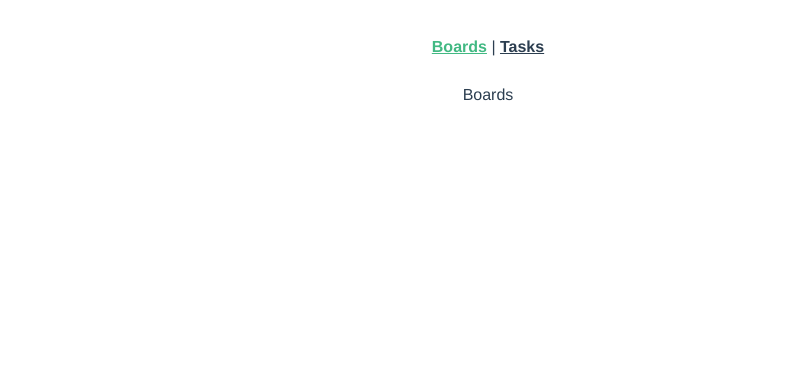
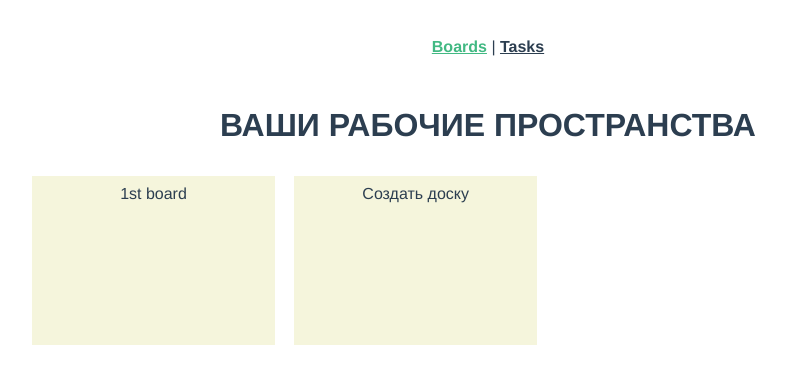
Before and after one commit to App-Ju/SputnikEducationalProject, a Vue app: page / in a window 1280 px wide. Shown: the top 384 px of the page, without its empty margins (152-938 px from the left). Built offline with nearby package versions, Linux system fonts and the light colour scheme.

Commit message:
store for board list

```diff
--- a/src/components/BoardsComponent.vue
+++ b/src/components/BoardsComponent.vue
@@ -1,11 +1,44 @@
 <template>
-  <div>Boards</div>
+  <main class="boards-wrapper">
+    <h1>ВАШИ РАБОЧИЕ ПРОСТРАНСТВА</h1>
+    <div>
+      <ul class="board-list">
+        <li class="board-list__item">{{ title }}</li>
+        <li class="board-list__item">Создать доску</li>
+      </ul>
+    </div>
+  </main>
 </template>
 
-<script>
+<script lang="ts">
+import { mapState } from "pinia";
+import { useBoardsStore } from "@/store/boards";
+
 export default {
   name: "BoardsComponent",
+  computed: {
+    ...mapState(useBoardsStore, ["title"]),
+  },
 };
 </script>
 
-<style scoped></style>
+<style lang="scss" scoped>
+.boards-wrapper {
+  width: 80%;
+  margin: 0 auto;
+}
+
+.board-list {
+  display: flex;
+  flex-wrap: wrap;
+}
+
+.board-list__item {
+  display: block;
+  background: beige;
+  margin: 1%;
+  padding: 1%;
+  width: 23%;
+  height: 150px;
+}
+</style>
--- a/src/main.ts
+++ b/src/main.ts
@@ -1,5 +1,6 @@
 import { createApp } from "vue";
 import App from "./App.vue";
 import router from "./router";
+import { createPinia } from "pinia";
 
-createApp(App).use(router).mount("#app");
+createApp(App).use(router).use(createPinia()).mount("#app");
--- /dev/null
+++ b/src/store/boards.ts
@@ -0,0 +1,8 @@
+import { defineStore } from "pinia";
+
+export const useBoardsStore = defineStore({
+  id: "boards",
+  state: () => ({ title: "1st board" }),
+  getters: {},
+  actions: {},
+});
```
